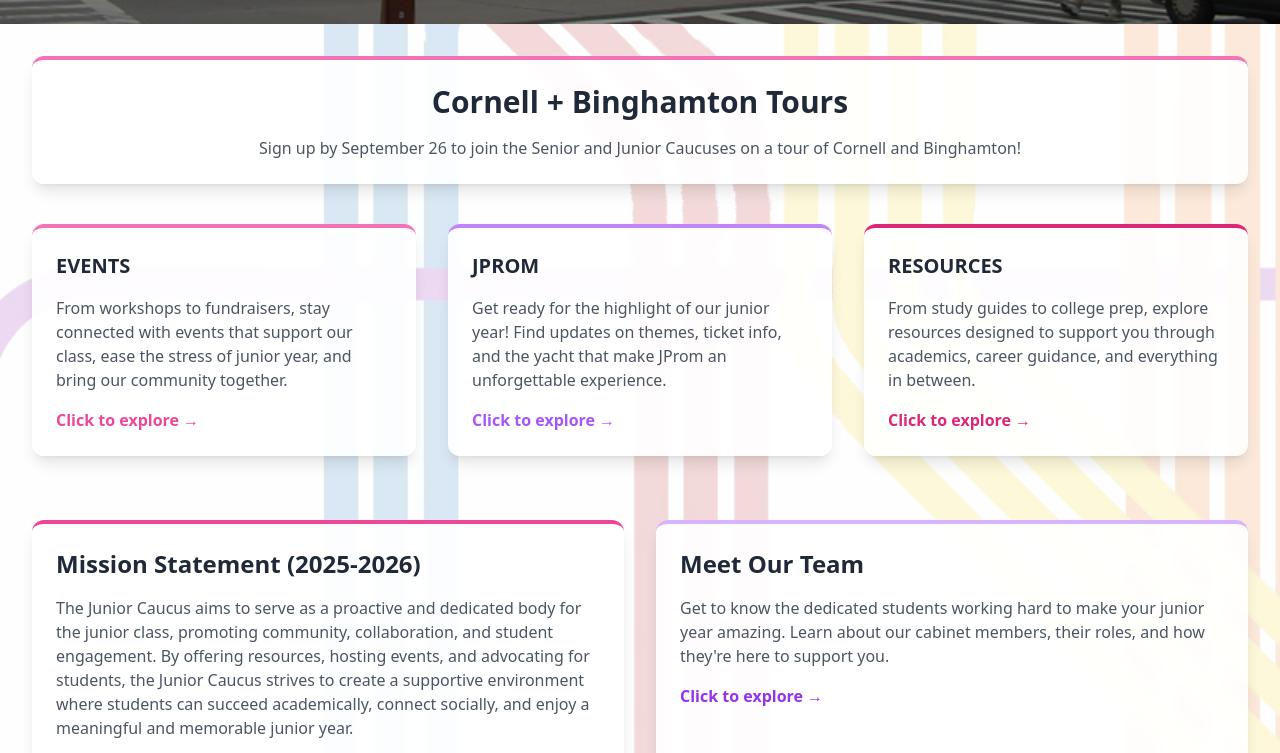
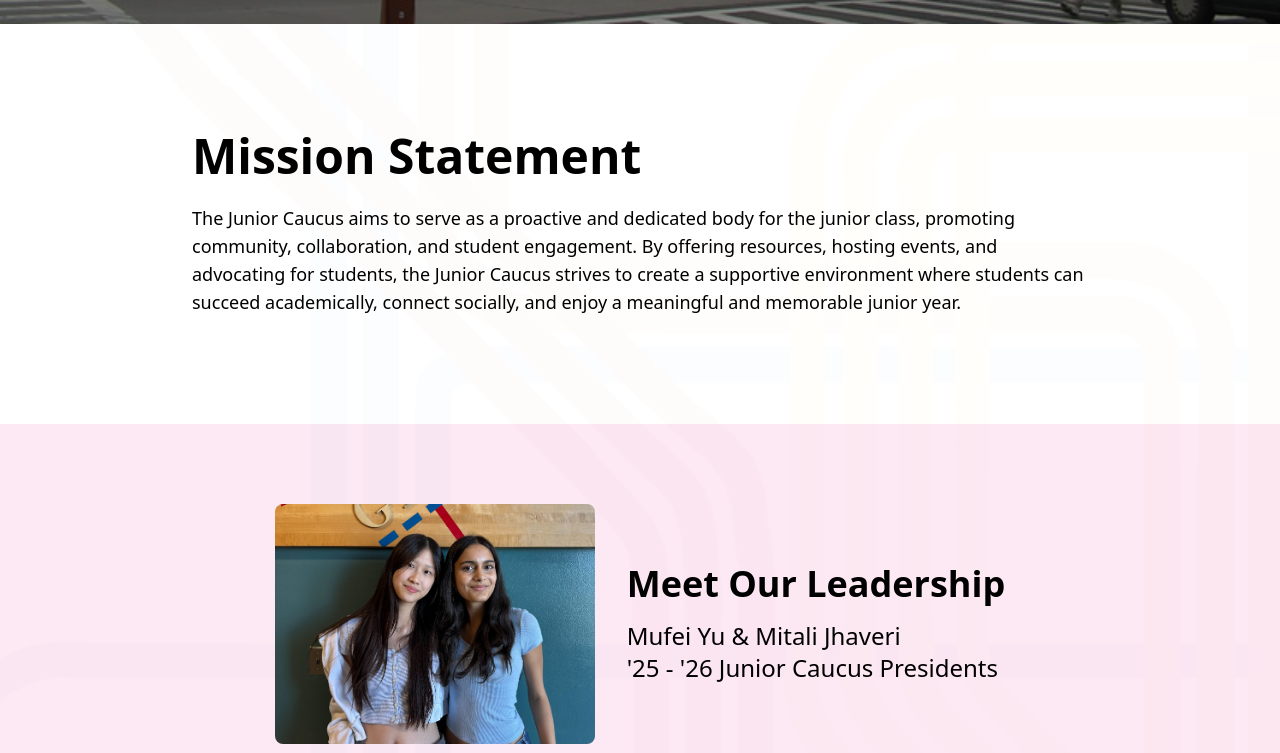
Before and after one commit to alex-wanger/junior_caucus, a React (Vite) app: page / in a window 1280 px wide. Shown: the part 840-1593 px from the top of the page. Built offline with nearby package versions, Linux system fonts and the light colour scheme.

Commit message:
add presidents and mission statement

```diff
--- a/src/pages/HomePage.jsx
+++ b/src/pages/HomePage.jsx
@@ -36,6 +36,42 @@
             </div>
           </div>
         </div>
+        {/*Mission Statement + Presidents*/}
+        <div className="bg-white/90 relative h-[50vh] flex items-center justify-center">
+          <div className="px-4">
+            <div className="max-w-4xl">
+              <h1 className="text-5xl font-bold mb-6">
+                Mission Statement
+              </h1>
+              <p className="text-lg ">
+                The Junior Caucus aims to serve as a proactive and dedicated
+                body for the junior class, promoting community, collaboration,
+                and student engagement. By offering resources, hosting events,
+                and advocating for students, the Junior Caucus strives to create
+                a supportive environment where students can succeed
+                academically, connect socially, and enjoy a meaningful and
+                memorable junior year.
+              </p>
+            </div>
+          </div>
+        </div>
+
+        <div className="bg-pink-100/90 relative h-[50vh] flex items-center justify-center">
+          <div className="px-4">
+            <div className="max-w-5xl flex items-center gap-8">
+              <img
+                className="h-[30vh] w-[40vh] object-cover rounded-lg"
+                src="presidents.jpeg"
+                alt="Presidents"
+              />
+              <div className="flex-1">
+                <h2 className="text-4xl font-bold mb-4">Meet Our Leadership</h2>
+                <p className="text-2xl ">Mufei Yu & Mitali Jhaveri<br></br>'25 - '26 Junior Caucus Presidents
+                </p>
+              </div>
+            </div>
+          </div>
+        </div>
 
         {/* Content */}
         <div className="relative z-10">
@@ -57,7 +93,6 @@
               </p>
             </div>
 
-
             {/* END OF ANNOUNCEMENTS */}
 
             <div className="grid md:grid-cols-3 gap-8">
@@ -73,6 +108,7 @@
                   support our class, ease the stress of junior year, and bring
                   our community together.
                 </p>
+
                 <div className="mt-4 text-pink-500 font-semibold">
                   Click to explore →
                 </div>
@@ -116,21 +152,7 @@
 
           {/* Mission Statement and Cabinet Section */}
           <div className="max-w-7xl mx-auto px-4 sm:px-6 lg:px-8 py-8">
-            <div className="grid md:grid-cols-2 gap-8">
-              <div className="bg-white/90 backdrop-blur-sm rounded-xl shadow-lg p-6 hover:shadow-xl hover:scale-105 transition-all duration-300 border-t-4 border-pink-500 cursor-pointer group">
-                <h3 className="text-2xl font-bold text-gray-800 mb-4 group-hover:text-pink-600 transition-colors">
-                  Mission Statement (2025-2026)
-                </h3>
-                <p className="text-gray-600 group-hover:text-gray-700 transition-colors">
-                  The Junior Caucus aims to serve as a proactive and dedicated
-                  body for the junior class, promoting community, collaboration,
-                  and student engagement. By offering resources, hosting events,
-                  and advocating for students, the Junior Caucus strives to
-                  create a supportive environment where students can succeed
-                  academically, connect socially, and enjoy a meaningful and
-                  memorable junior year.
-                </p>
-              </div>
+            <div className="grid md:grid-cols-1 gap-8">
 
               <div
                 onClick={() => handleNavigation("cabinet")}
```
Also changed, not shown: public/presidents.jpeg (added).
